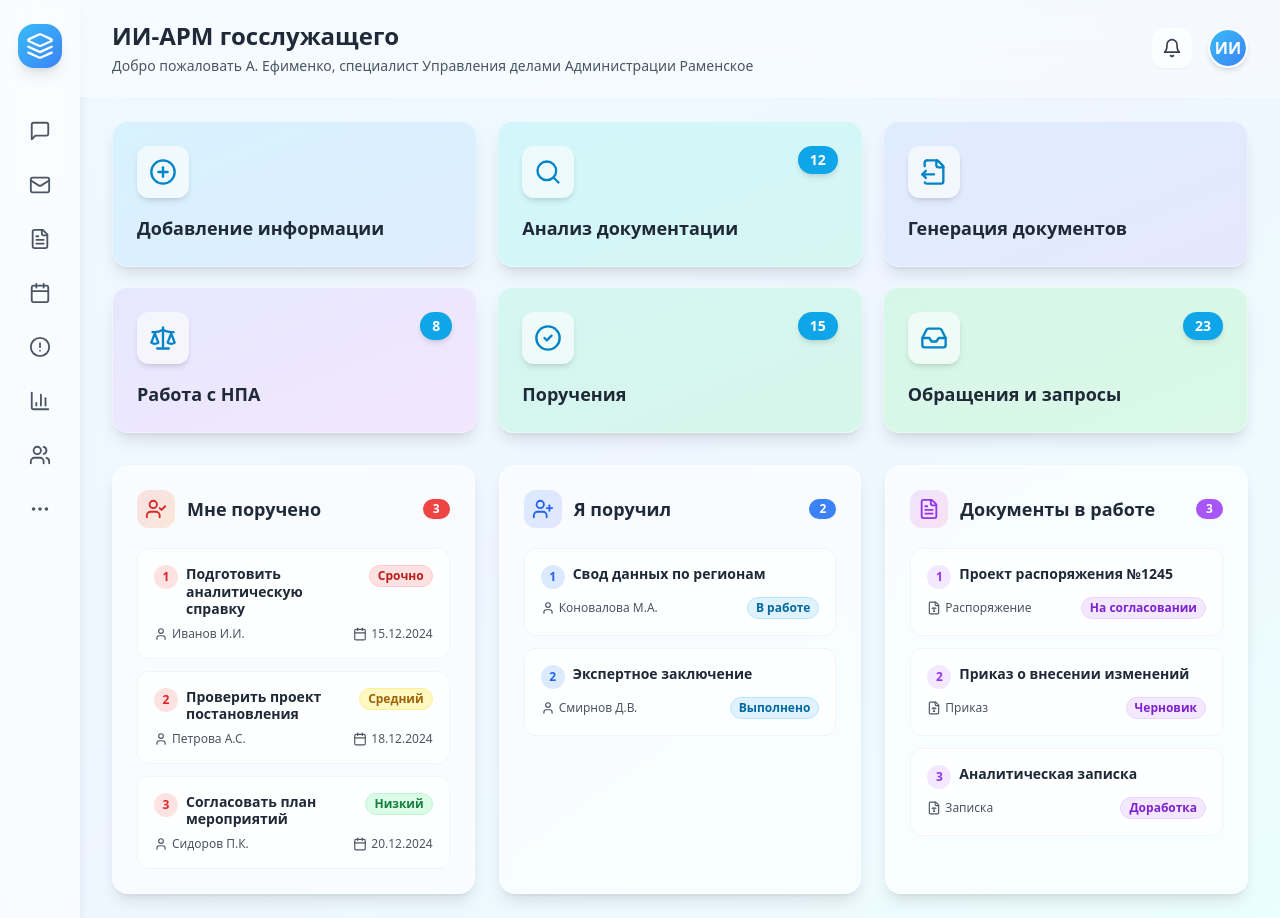
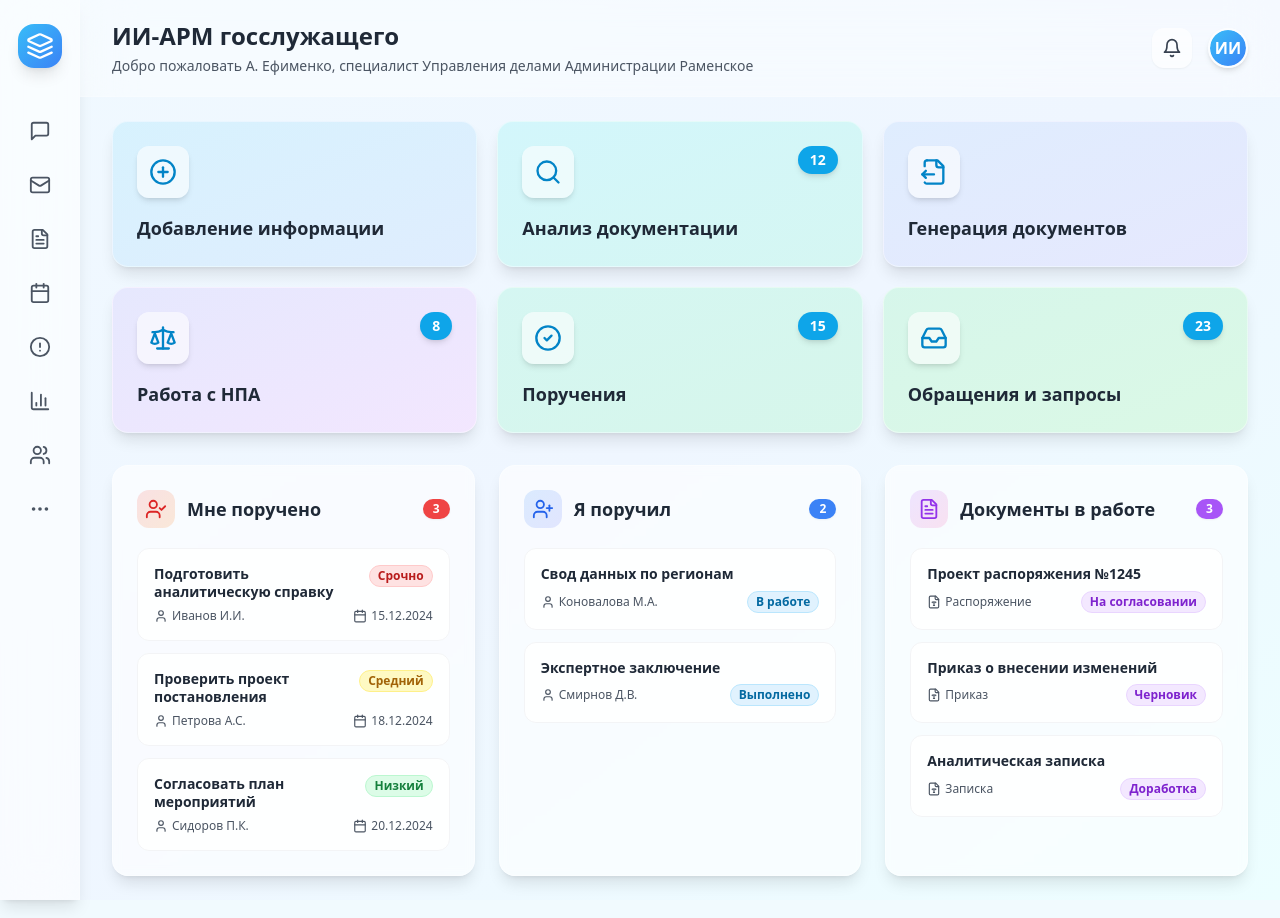
Before and after one commit to pr-poehali-dev/liquid-glass-website, a React (Vite) app: page / in a window 1280 px wide. Built offline with nearby package versions, Linux system fonts and the light colour scheme.

Commit message:
Обновление разделов списка задач

```diff
--- a/src/pages/Index.tsx
+++ b/src/pages/Index.tsx
@@ -144,18 +144,13 @@ const Index = () => {
                 <Badge className="ml-auto bg-red-500 text-white border-0 shadow-sm">{assignedToMe.length}</Badge>
               </div>
               <div className="space-y-3">
-                {assignedToMe.map((task, index) => (
+                {assignedToMe.map((task) => (
                   <div
                     key={task.id}
                     className="p-4 bg-white/80 rounded-xl border border-gray-100 hover:shadow-md transition-all duration-200 cursor-pointer"
                   >
                     <div className="flex items-start justify-between gap-2 mb-2">
-                      <div className="flex items-start gap-2">
-                        <span className="flex-shrink-0 w-6 h-6 rounded-full bg-red-100 text-red-600 flex items-center justify-center text-xs font-bold">
-                          {index + 1}
-                        </span>
-                        <h4 className="font-semibold text-gray-800 text-sm leading-tight">{task.title}</h4>
-                      </div>
+                      <h4 className="font-semibold text-gray-800 text-sm leading-tight">{task.title}</h4>
                       <Badge className={`${getPriorityColor(task.priority)} border text-xs px-2 py-0.5`}>
                         {getPriorityLabel(task.priority)}
                       </Badge>
@@ -184,17 +179,12 @@ const Index = () => {
                 <Badge className="ml-auto bg-blue-500 text-white border-0 shadow-sm">{assignedByMe.length}</Badge>
               </div>
               <div className="space-y-3">
-                {assignedByMe.map((task, index) => (
+                {assignedByMe.map((task) => (
                   <div
                     key={task.id}
                     className="p-4 bg-white/80 rounded-xl border border-gray-100 hover:shadow-md transition-all duration-200 cursor-pointer"
                   >
-                    <div className="flex items-start gap-2 mb-2">
-                      <span className="flex-shrink-0 w-6 h-6 rounded-full bg-blue-100 text-blue-600 flex items-center justify-center text-xs font-bold">
-                        {index + 1}
-                      </span>
-                      <h4 className="font-semibold text-gray-800 text-sm leading-tight">{task.title}</h4>
-                    </div>
+                    <h4 className="font-semibold text-gray-800 text-sm mb-2 leading-tight">{task.title}</h4>
                     <div className="flex items-center justify-between text-xs text-gray-600">
                       <span className="flex items-center gap-1">
                         <Icon name="User" size={14} />
@@ -218,17 +208,12 @@ const Index = () => {
                 <Badge className="ml-auto bg-purple-500 text-white border-0 shadow-sm">{documentsInWork.length}</Badge>
               </div>
               <div className="space-y-3">
-                {documentsInWork.map((doc, index) => (
+                {documentsInWork.map((doc) => (
                   <div
                     key={doc.id}
                     className="p-4 bg-white/80 rounded-xl border border-gray-100 hover:shadow-md transition-all duration-200 cursor-pointer"
                   >
-                    <div className="flex items-start gap-2 mb-2">
-                      <span className="flex-shrink-0 w-6 h-6 rounded-full bg-purple-100 text-purple-600 flex items-center justify-center text-xs font-bold">
-                        {index + 1}
-                      </span>
-                      <h4 className="font-semibold text-gray-800 text-sm leading-tight">{doc.title}</h4>
-                    </div>
+                    <h4 className="font-semibold text-gray-800 text-sm mb-2 leading-tight">{doc.title}</h4>
                     <div className="flex items-center justify-between text-xs text-gray-600">
                       <span className="flex items-center gap-1">
                         <Icon name="FileType" size={14} />
```
